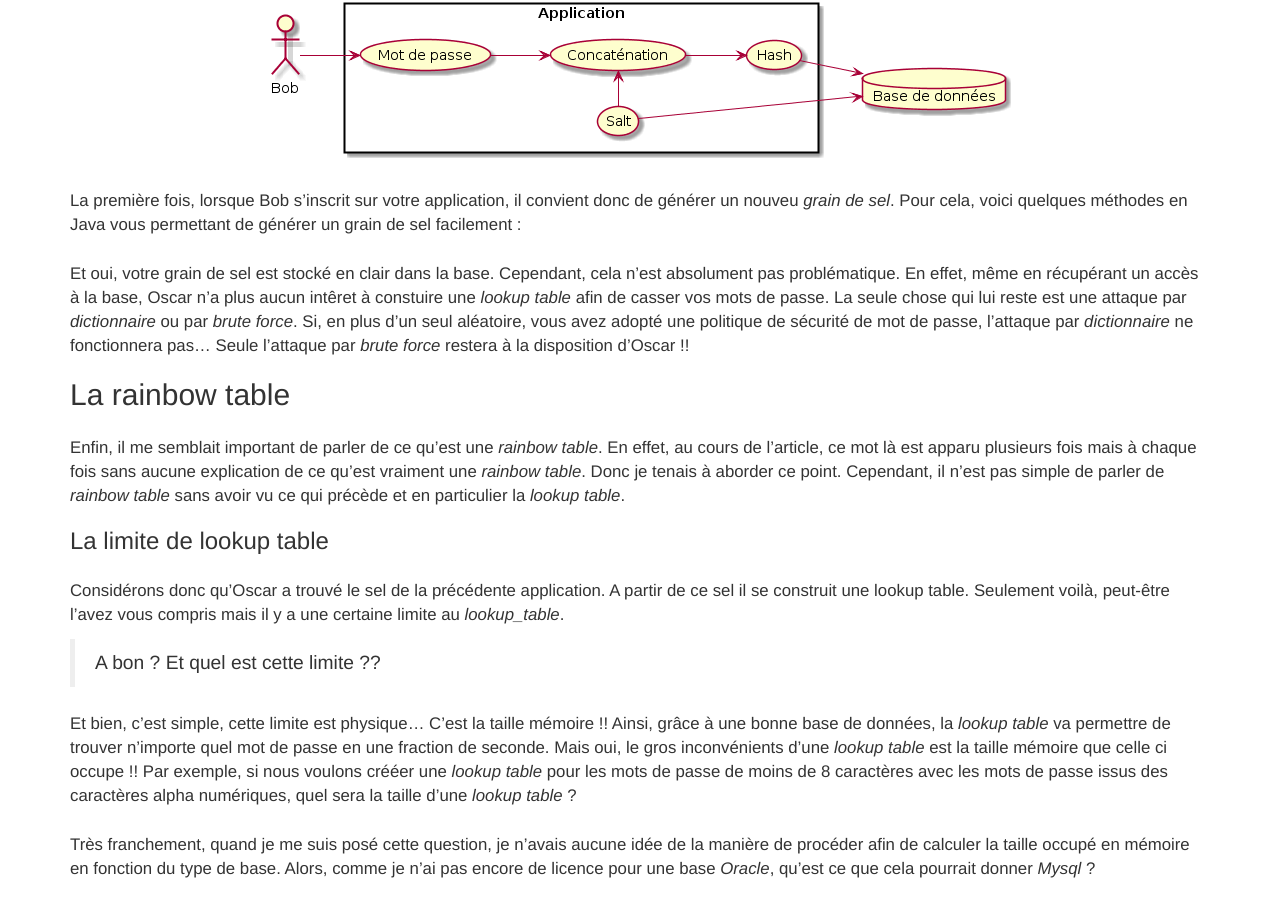
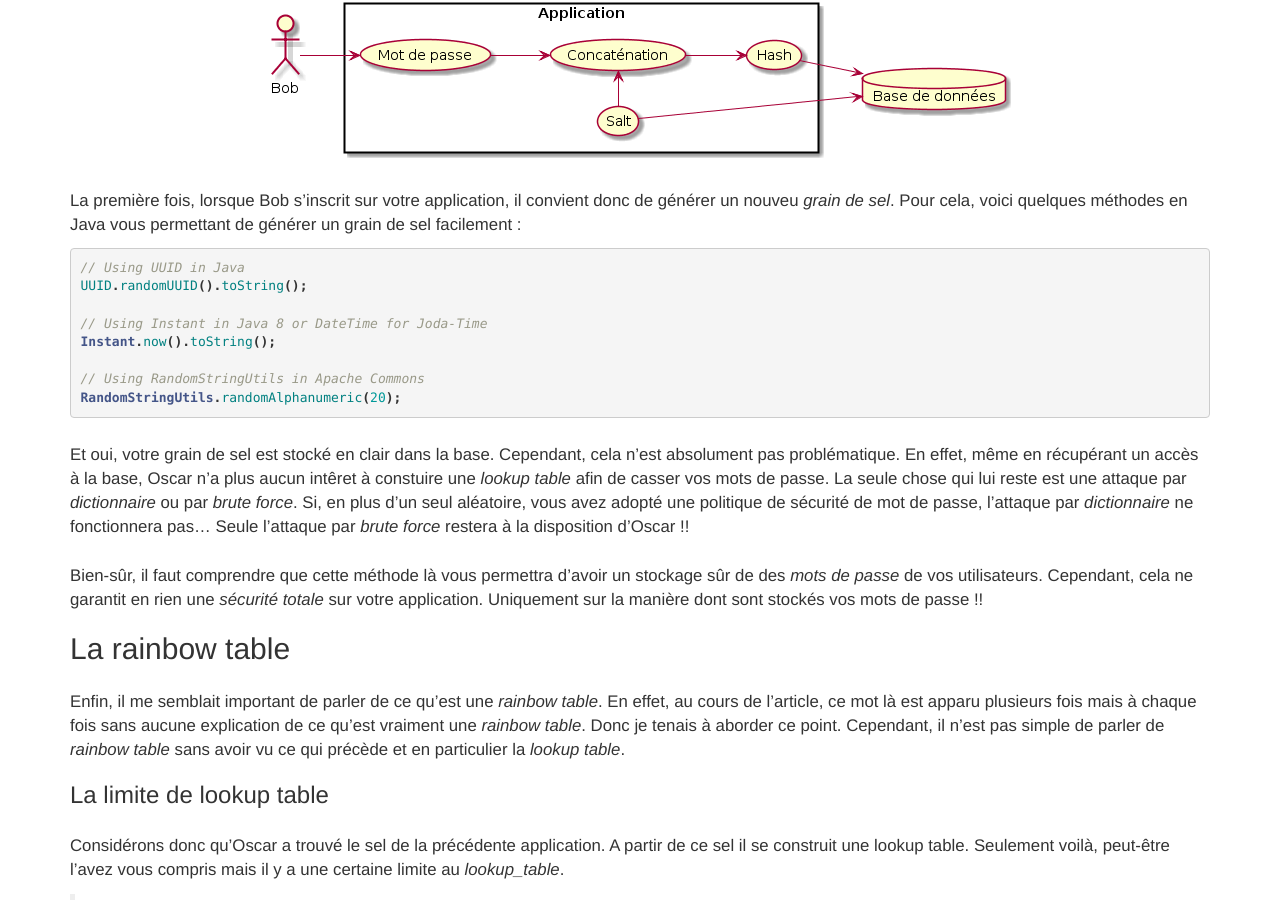
Before and after one commit to Patouche/Patouche.github.io, a Jekyll site: the page built from _posts/java/2015-03-21-stocker-des-mots-de-passe.md, in a window 1280 px wide and 900 px high, scrolled down 7754 px. Built offline with Jekyll 4.4.1, drawn with Linux system fonts in a browser that asks for light colours; nearby versions of some CDN libraries.

Commit message:
Add code - add conclusion in random salt

```diff
--- a/_posts/java/2015-03-21-stocker-des-mots-de-passe.md
+++ b/_posts/java/2015-03-21-stocker-des-mots-de-passe.md
@@ -284,12 +284,19 @@ Un sel aléatoire, ne veut pas dire une connection aléatoire. Cela veut juste d
 La première fois, lorsque Bob s'inscrit sur votre application, il convient donc de générer un nouveu *grain de sel*. Pour cela, voici quelques méthodes en Java vous permettant de générer un grain de sel facilement :
 
 {% highlight java %}
+// Using UUID in Java
+UUID.randomUUID().toString();
 
+// Using Instant in Java 8 or DateTime for Joda-Time
+Instant.now().toString();
+
+// Using RandomStringUtils in Apache Commons
+RandomStringUtils.randomAlphanumeric(20);
 {% endhighlight %}
 
 Et oui, votre grain de sel est stocké en clair dans la base. Cependant, cela n'est absolument pas problématique. En effet, même en récupérant un accès à la base, Oscar n'a plus aucun intêret à constuire une *lookup table* afin de casser vos mots de passe. La seule chose qui lui reste est une attaque par *dictionnaire* ou par *brute force*. Si, en plus d'un seul aléatoire, vous avez adopté une politique de sécurité de mot de passe, l'attaque par *dictionnaire* ne fonctionnera pas... Seule l'attaque par *brute force* restera à la disposition d'Oscar !!
 
-
+Bien-sûr, il faut comprendre que cette méthode là vous permettra d'avoir un stockage sûr de des *mots de passe* de vos utilisateurs. Cependant, cela ne garantit en rien une *sécurité totale* sur votre application. Uniquement sur la manière dont sont stockés vos mots de passe !!
 
 ## La rainbow table
 
```
